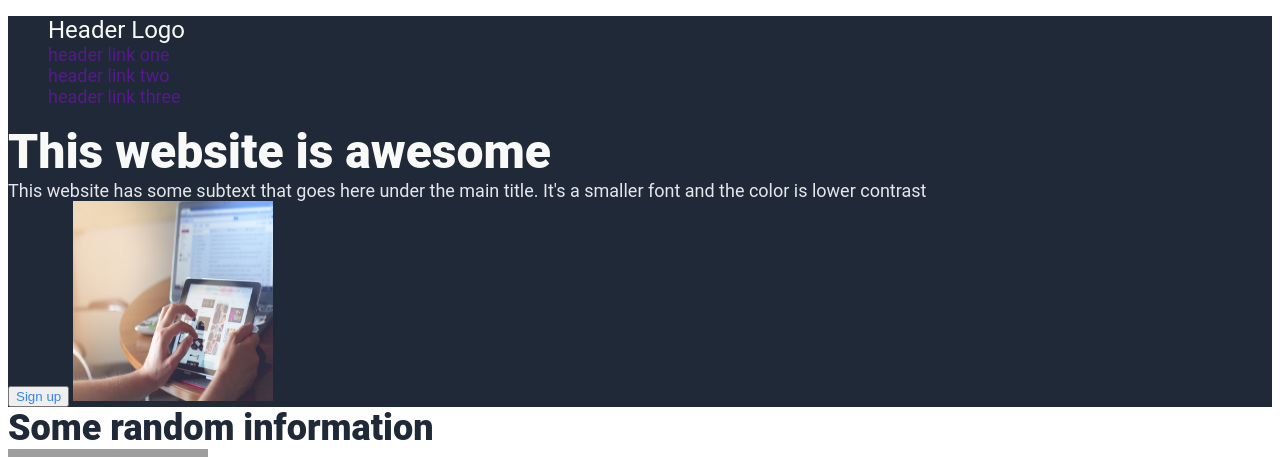
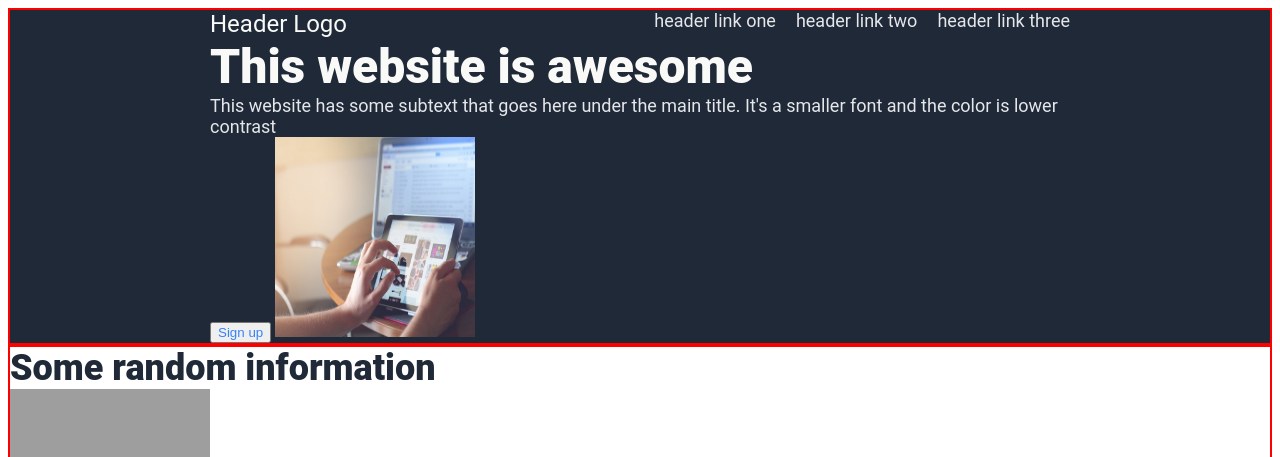
Before and after one commit to mimi-a1/Landing-Page, a plain HTML site: page index.html in a window 1280 px wide. Shown: the top 457 px of the page. Drawn offline with Linux system fonts and the light colour scheme; grey boxes are pictures that could not be loaded.

Commit message:
Fix top of header

```diff
--- a/index.html
+++ b/index.html
@@ -9,10 +9,10 @@
 </head>
 <body>
     <header>
-<div class="header-top">
-    <ul>
+<div>
+    <ul class="header-top">
         <li class="header-logo-text">Header Logo</li>
-        <li class="header-link-text"><a href="">header link one</a></li>
+        <li class="header-link-text" id="link-one"><a href="">header link one</a></li>
         <li class="header-link-text"><a href="">header link two</a></li>
         <li class="header-link-text"><a href="">header link three</a></li>
     </ul>
@@ -27,13 +27,13 @@
 
     <div class="row-1">
         <div class="information-header">Some random information</div>
-        <img src="images/pic1.jpg" alt="">
+        <img src="images/pic1.jpg" alt="tech">
         <div>This is some subtext under an illustration or image</div>
-        <img src="images/pic2.jpg" alt="">
+        <img src="images/pic2.jpg" alt="tech">
         <div>This is some subtext under an illustration or image</div>
-        <img src="images/pic3.jpg" alt="">
+        <img src="images/pic3.jpg" alt="tech">
         <div>This is some subtext under an illustration or image</div>
-        <img src="images/pic4.jpg" alt="">
+        <img src="images/pic4.jpg" alt="tech">
         <div>This is some subtext under an illustration or image</div>
     </div>
 
--- a/styles.css
+++ b/styles.css
@@ -1,5 +1,8 @@
 body {
 font-family: roboto, arial, helvetica, sans-serif;
+display: flex;
+flex-direction: column;
+padding: 0;
 }
 
 img {
@@ -9,6 +12,10 @@ img {
 
 header {
 background-color: #1F2937;
+padding-left: 200px;
+padding-right: 200px;
+border: 2px solid red;
+margin: 0;
 }
 
 footer {
@@ -35,12 +42,18 @@ footer {
     color: #3882F6;
 }
 
+.row-1 {
+    border: 2px solid red;
+}
+
 .row-2 {
 background-color: #E5E7EB;
+border: 2px solid red;
 }
 
 .row-3 {
     background-color: #3882F6;
+    border: 2px solid red;
 }
 
 .italic {
@@ -56,10 +69,26 @@ background-color: #E5E7EB;
     color: #1F2937;
 }
 
+
 li {
     list-style-type: none;
+    margin: 0;
+    padding: 0;
 }
 
 a {
 text-decoration: none;
+font-size: 18px;
+    color: #E5E7EB;
 }
+
+.header-top {
+    display: flex;
+    gap: 20px;
+    margin: 0;
+padding: 0;
+}
+
+#link-one {
+    margin-left: auto;
+}
```
